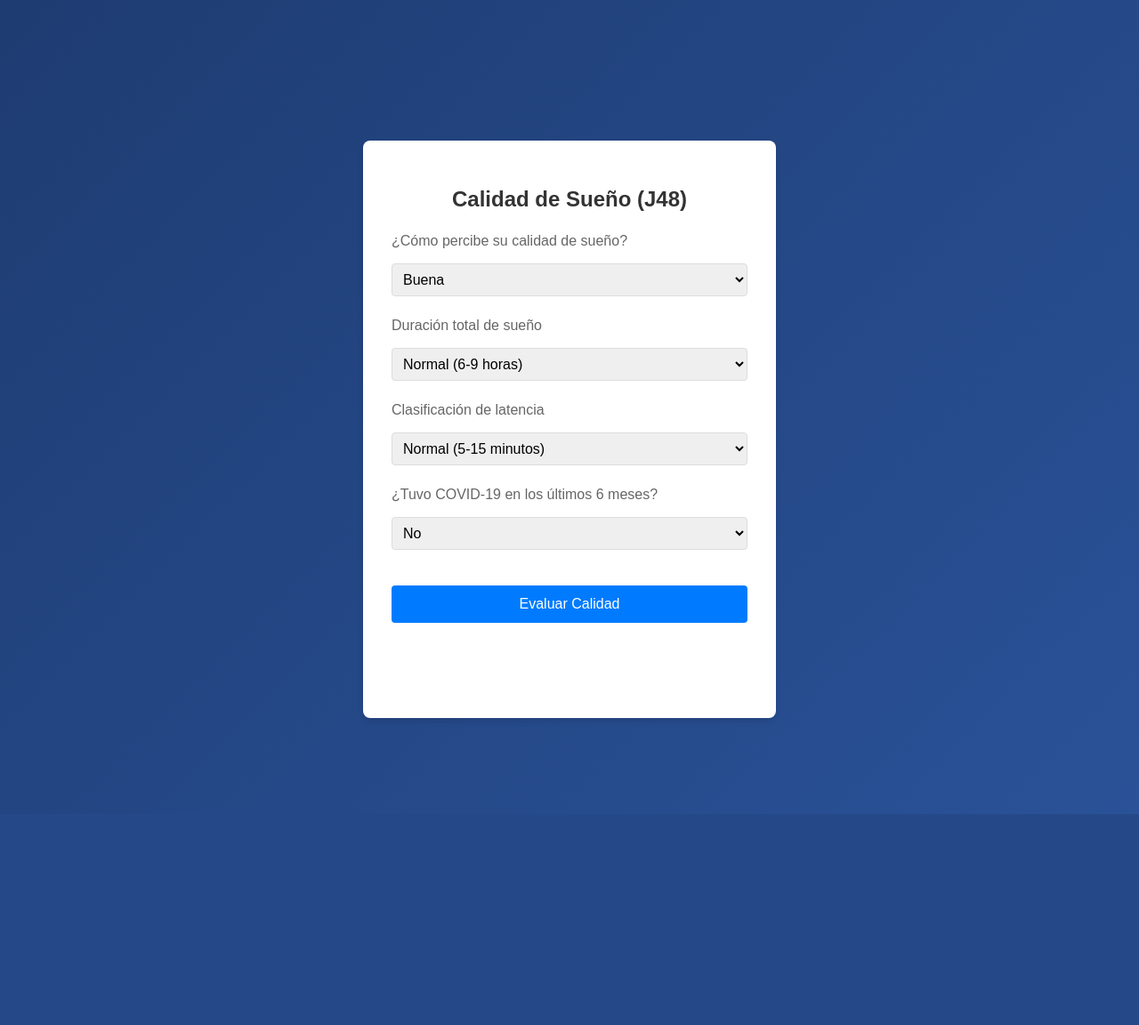
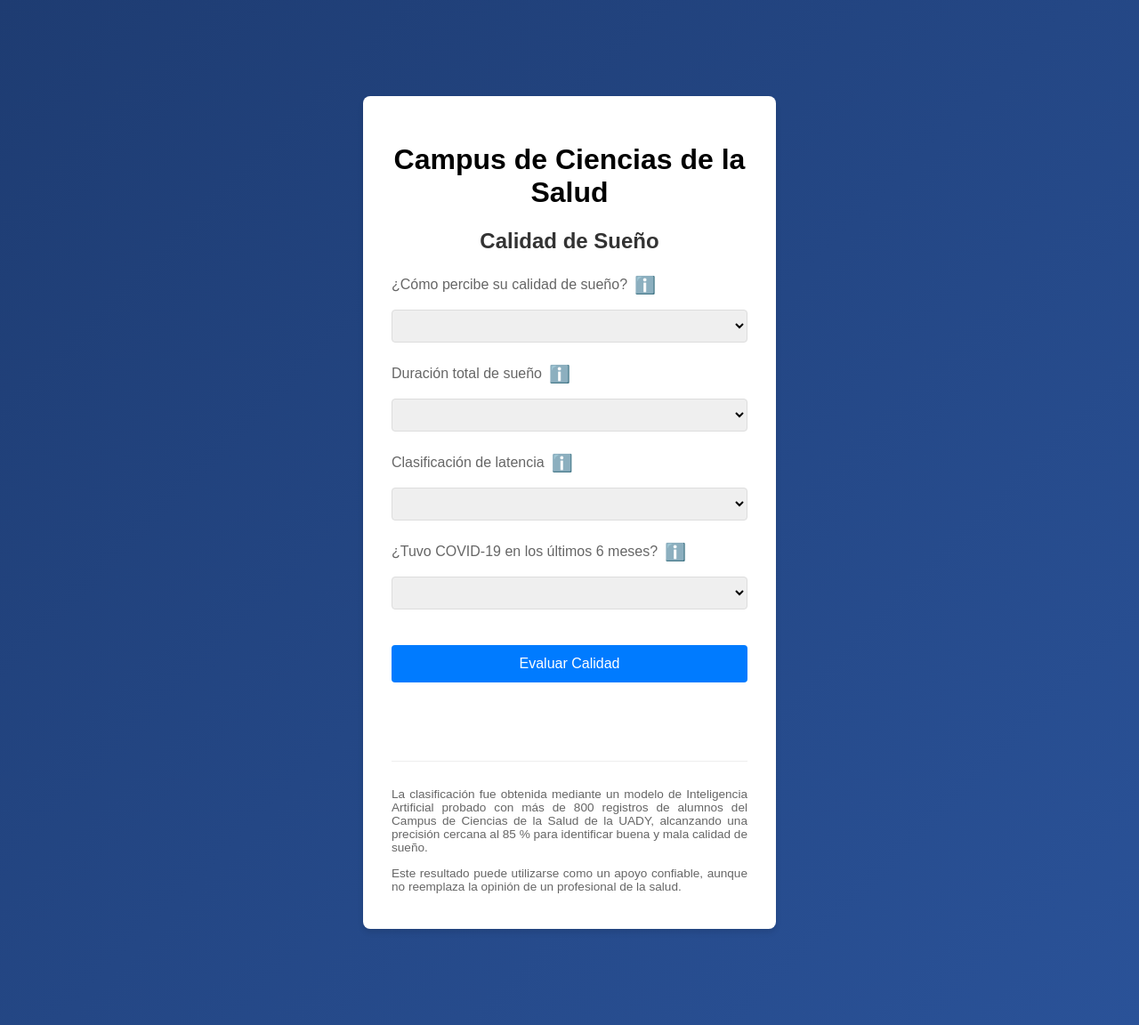
Before and after one commit to estecimo/SomniQ, a Spring Boot app: page / in a window 1280 px wide. Shown: the whole page at 89% size. Before the commit the page ends 915 px from the top, so only its background shows below. Run offline with Spring Boot 4, Linux system fonts and the light colour scheme.

Commit message:
disclaimer info options and gemini implementation

```diff
--- a/src/main/resources/application.properties
+++ b/src/main/resources/application.properties
@@ -1 +1,6 @@
 server.port=8080
+
+# Gemini API Key
+# You can set this via environment variable: export GEMINI_API_KEY=your_key
+# or pass it as a JVM argument: -Dgemini.api.key=your_key
+gemini.api.key=${GEMINI_API_KEY}
--- a/src/main/resources/static/app.js
+++ b/src/main/resources/static/app.js
@@ -5,6 +5,19 @@ async function enviar() {
     latencia: document.getElementById("latencia").value,
     covid: document.getElementById("covid").value
   };
+
+  // Validation
+  if (!data.percepcionCalidad || !data.duracionSueno || !data.latencia || !data.covid) {
+    alert("Por favor, responde todas las preguntas antes de evaluar.");
+    return;
+  }
+
+  // Reset UI elements
+  document.getElementById("explicacion-container").style.display = "none";
+  document.getElementById("texto-explicacion").innerText = "";
+  document.getElementById("texto-explicacion").style.display = "none";
+  document.getElementById("btn-explicar").style.display = "inline-block";
+  document.getElementById("btn-explicar").disabled = false;
 
   try {
     const res = await fetch("/api/calidad-sueno/evaluar", {
@@ -18,6 +31,7 @@ async function enviar() {
     const json = await res.json();
     const resultadoElement = document.getElementById("resultado");
 
+    // Resultado limpio
     resultadoElement.innerText = "Resultado: " + json.resultado.toUpperCase();
 
     // Simple color coding
@@ -27,8 +41,75 @@ async function enviar() {
         resultadoElement.style.color = "red";
     }
 
+    // Show explanation button
+    document.getElementById("explicacion-container").style.display = "block";
+
+    // Store current data for explanation context
+    window.lastEvaluationData = { ...data, resultado: json.resultado };
+
   } catch (err) {
     console.error(err);
     document.getElementById("resultado").innerText = "Error al evaluar";
   }
 }
+
+async function pedirExplicacion() {
+  const btn = document.getElementById("btn-explicar");
+  const loading = document.getElementById("loading-explicacion");
+  const explanationText = document.getElementById("texto-explicacion");
+
+  // Disable button to prevent multiple clicks
+  btn.disabled = true;
+
+  // Hide button and show loading
+  btn.style.display = "none";
+  loading.style.display = "block";
+
+  const data = window.lastEvaluationData;
+  if (!data) {
+    alert("No hay datos de evaluación disponibles.");
+    loading.style.display = "none";
+    btn.style.display = "inline-block";
+    btn.disabled = false;
+    return;
+  }
+
+  // Construct payload for backend
+  const payload = {
+    percepcionCalidad: data.percepcionCalidad,
+    duracionSueno: data.duracionSueno,
+    latencia: data.latencia,
+    covid: data.covid,
+    resultado: data.resultado
+  };
+
+  try {
+    const response = await fetch("/api/calidad-sueno/explicacion", {
+      method: "POST",
+      headers: { "Content-Type": "application/json" },
+      body: JSON.stringify(payload)
+    });
+
+    if (!response.ok) {
+        throw new Error("Error en el servidor: " + response.statusText);
+    }
+
+    const result = await response.json();
+    loading.style.display = "none";
+
+    if (result.explicacion && !result.explicacion.startsWith("Error")) {
+        explanationText.innerText = result.explicacion;
+        explanationText.style.display = "block";
+    } else {
+        throw new Error(result.explicacion || "No se pudo obtener la explicación.");
+    }
+
+  } catch (error) {
+    console.error("Error fetching explanation:", error);
+    loading.style.display = "none";
+    alert("Ocurrió un error al obtener la explicación. Inténtalo de nuevo.");
+    // Allow trying again if error
+    btn.style.display = "inline-block";
+    btn.disabled = false;
+  }
+}
--- a/src/main/resources/static/index.html
+++ b/src/main/resources/static/index.html
@@ -10,7 +10,6 @@
         font-family: sans-serif;
         display: flex;
         justify-content: center;
-        padding-top: 50px;
         background-color: #f0f2f5;
       }
       .card {
@@ -62,34 +61,170 @@
         font-weight: bold;
         min-height: 1.5rem;
       }
+
+      /* Tooltip container */
+      .label-container {
+        display: flex;
+        align-items: center;
+        gap: 8px;
+        margin-top: 1rem;
+        margin-bottom: 0.5rem;
+      }
+
+      .tooltip {
+        position: relative;
+        display: inline-block;
+        cursor: pointer;
+        color: #007bff; /* Color azul para indicar interactividad */
+      }
+
+      .tooltip .info-icon {
+        font-size: 1.2em;
+      }
+
+      .tooltip .tooltiptext {
+        visibility: hidden;
+        width: 220px;
+        background-color: #333;
+        color: #fff;
+        text-align: center;
+        border-radius: 6px;
+        padding: 8px;
+        position: absolute;
+        z-index: 1;
+        bottom: 125%; /* Position above */
+        left: 50%;
+        margin-left: -110px;
+        opacity: 0;
+        transition: opacity 0.3s;
+        font-size: 0.9rem;
+        font-weight: normal;
+        line-height: 1.4;
+        box-shadow: 0 2px 5px rgba(0, 0, 0, 0.2);
+      }
+
+      .tooltip .tooltiptext::after {
+        content: "";
+        position: absolute;
+        top: 100%;
+        left: 50%;
+        margin-left: -5px;
+        border-width: 5px;
+        border-style: solid;
+        border-color: #333 transparent transparent transparent;
+      }
+
+      .tooltip:hover .tooltiptext {
+        visibility: visible;
+        opacity: 1;
+      }
+
+      .disclaimer {
+        margin-top: 2rem;
+        font-size: 0.85rem;
+        color: #666;
+        border-top: 1px solid #eee;
+        padding-top: 1rem;
+        text-align: justify;
+      }
+
+      .disclaimer p {
+        margin-bottom: 0.5rem;
+      }
+      /* Loading Spinner */
+      .spinner {
+        border: 4px solid #f3f3f3;
+        border-top: 4px solid #3498db;
+        border-radius: 50%;
+        width: 30px;
+        height: 30px;
+        animation: spin 1s linear infinite;
+        margin: 10px auto;
+      }
+
+      @keyframes spin {
+        0% {
+          transform: rotate(0deg);
+        }
+        100% {
+          transform: rotate(360deg);
+        }
+      }
     </style>
   </head>
   <body>
     <div class="card">
-      <h2>Calidad de Sueño (J48)</h2>
+      <h1 style="text-align: center">Campus de Ciencias de la Salud</h1>
+      <h2>Calidad de Sueño</h2>
 
-      <label for="percepcion">¿Cómo percibe su calidad de sueño?</label>
+      <div class="label-container">
+        <label for="percepcion" style="margin: 0"
+          >¿Cómo percibe su calidad de sueño?</label
+        >
+        <div class="tooltip">
+          <span class="info-icon">ℹ️</span>
+          <span class="tooltiptext"
+            >Es tu opinión personal sobre qué tan bien sientes que descansas al
+            dormir.</span
+          >
+        </div>
+      </div>
       <select id="percepcion">
+        <option value="" disabled selected hidden></option>
         <option value="Buena">Buena</option>
         <option value="Mala">Mala</option>
       </select>
 
-      <label for="duracion">Duración total de sueño</label>
+      <div class="label-container">
+        <label for="duracion" style="margin: 0">Duración total de sueño</label>
+        <div class="tooltip">
+          <span class="info-icon">ℹ️</span>
+          <span class="tooltiptext"
+            >La cantidad total de horas que duermes habitualmente cada
+            noche.</span
+          >
+        </div>
+      </div>
       <select id="duracion">
-        <option value="Normal">Normal (6-9 horas)</option>
-        <option value="Corta">Corta (< 6 horas)</option>
-        <option value="Larga">Larga (> 9 horas)</option>
+        <option value="" disabled selected hidden></option>
+        <option value="Normal">6-9 horas</option>
+        <option value="Corta">< 6 horas</option>
+        <option value="Larga">> 9 horas</option>
       </select>
 
-      <label for="latencia">Clasificación de latencia</label>
+      <div class="label-container">
+        <label for="latencia" style="margin: 0"
+          >Clasificación de latencia</label
+        >
+        <div class="tooltip">
+          <span class="info-icon">ℹ️</span>
+          <span class="tooltiptext"
+            >El tiempo que tardas en quedarte dormido desde que te acuestas en
+            la cama.</span
+          >
+        </div>
+      </div>
       <select id="latencia">
-        <option value="Normal">Normal (5-15 minutos)</option>
-        <option value="Prolongada">Prolongada (> 15 minutos)</option>
-        <option value="Patologica">Patológica (< 5 minutos)</option>
+        <option value="" disabled selected hidden></option>
+        <option value="Normal">5-15 minutos</option>
+        <option value="Prolongada">> 15 minutos</option>
+        <option value="Patologica">< 5 minutos</option>
       </select>
 
-      <label for="covid">¿Tuvo COVID-19 en los últimos 6 meses?</label>
+      <div class="label-container">
+        <label for="covid" style="margin: 0"
+          >¿Tuvo COVID-19 en los últimos 6 meses?</label
+        >
+        <div class="tooltip">
+          <span class="info-icon">ℹ️</span>
+          <span class="tooltiptext"
+            >Si has sido diagnosticado con COVID-19 recientemente, ya que puede
+            afectar tus patrones de sueño.</span
+          >
+        </div>
+      </div>
       <select id="covid">
+        <option value="" disabled selected hidden></option>
         <option value="No">No</option>
         <option value="Si">Sí</option>
       </select>
@@ -97,8 +232,46 @@
       <button onclick="enviar()">Evaluar Calidad</button>
 
       <p id="resultado"></p>
+
+      <div id="explicacion-container" style="display: none; text-align: center">
+        <button
+          id="btn-explicar"
+          onclick="pedirExplicacion()"
+          style="background-color: #28a745; margin-top: 1rem"
+        >
+          ¿Qué significa este resultado?
+        </button>
+
+        <div id="loading-explicacion" style="display: none; margin-top: 1rem">
+          <div class="spinner"></div>
+          <p style="color: #666; margin-top: 5px">Generando explicación...</p>
+        </div>
+        <p
+          id="texto-explicacion"
+          style="
+            margin-top: 1rem;
+            text-align: justify;
+            border-top: 1px dashed #ccc;
+            padding-top: 1rem;
+            display: none;
+          "
+        ></p>
+      </div>
+
+      <div class="disclaimer">
+        <p>
+          La clasificación fue obtenida mediante un modelo de Inteligencia
+          Artificial probado con más de 800 registros de alumnos del Campus de
+          Ciencias de la Salud de la UADY, alcanzando una precisión cercana al
+          85 % para identificar buena y mala calidad de sueño.
+        </p>
+        <p>
+          Este resultado puede utilizarse como un apoyo confiable, aunque no
+          reemplaza la opinión de un profesional de la salud.
+        </p>
+      </div>
     </div>
 
-    <script src="app.js"></script>
+    <script src="app.js?v=6"></script>
   </body>
 </html>
```
Also changed, not shown: src/main/java/com/example/calidadsueno/infrastructure/GeminiService.java (added, +102 -0 lines), src/main/java/com/example/calidadsueno/interfaces/rest/CalidadSuenoController.java (+16 -2 lines), src/main/java/com/example/calidadsueno/interfaces/rest/ExplicacionRequestDTO.java (added, +9 -0 lines).
